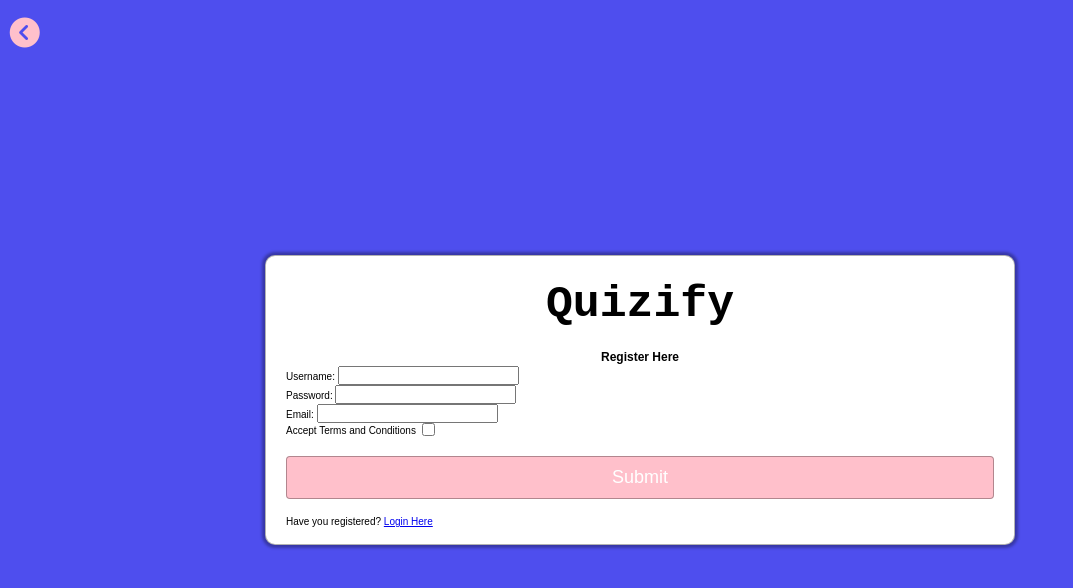
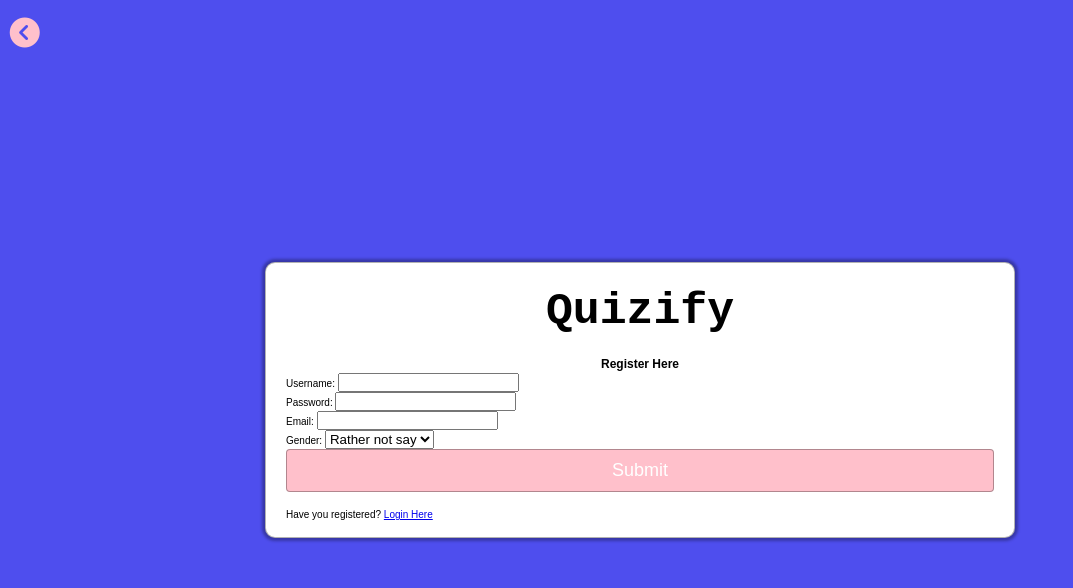
Before and after one commit to Davysongs/Quizify, a Django app: page /en/signup/ in a window 1280 px wide. Shown: the top 588 px of the page, without its empty margins (0-1073 px from the left). Run offline with Django 4.2, Linux system fonts and the light colour scheme; some libraries are stand-ins or nearby versions.

Commit message:
sign up form done

```diff
--- a/RawApp/models.py
+++ b/RawApp/models.py
@@ -4,8 +4,12 @@ from django.contrib.auth.models import User
 
 # Create your models here.
 class User(models.Model):
+    CHOICES = (
+    ("male","Male"), ("female","Female"), ("nonbinary","Rather not say")
+    )
     username = models.CharField(max_length=30)
     password = models.CharField(max_length=128)
     email = models.EmailField()
+    gender = models.CharField(max_length=30, choices = CHOICES, default="nonbinary")
     def __str__(self):
         return self.username
--- a/RawApp/views.py
+++ b/RawApp/views.py
@@ -8,21 +8,13 @@ from RawApp.forms import SignForm
 
 # Create your views here.
 #signup
-@csrf_exempt
+
 def register(request):
     user_info = SignForm()
     if request.method == "POST":
-        u_name = request.POST.get("u_name")
-        u_email = request.POST.get("u_email")
-        u_password = request.POST.get("u_password")
-
-        if not u_name or not u_email or not u_password:
-            return render(request, "sign-up.html", {'error': 'Please fill in all fields.'} )
-
         user_info = SignForm(request.POST)
-        if user_info.isvalid():
+        if user_info.is_valid():
             user_info.save()
-        return render(request, "login.html")
     context = {"form": user_info}
     return render(request, "sign-up.html", context)
 
--- a/templates/sign-up.html
+++ b/templates/sign-up.html
@@ -22,22 +22,12 @@
     </div>
 
 
-    <form class="form" method="post" action= "{% url 'register' %}">
+    <form class="form" method="post" action= "{% url 'login' %}">
       <h1 class="form__heading">Quizify</h1>
       <p class="register">Register Here</p>
       {% csrf_token %}
       {{ form.as_p}}
 
-      <div class="form__group-radio">
-        <label for="accept">Accept Terms and Conditions</label>
-        <input
-          type="checkbox"
-          name="accept"
-          id="accept"
-          class="form__group-radio"
-          value="accept"
-        />
-      </div>
       <div class="form__group">
         <input type="submit" required class="submit-btn form__group-input" />
         <p>Have you registered? <a href="{% url 'login' %}">Login Here</a></p>
```
Also changed, not shown: RawApp/migrations/0003_user_gender.py (added).
